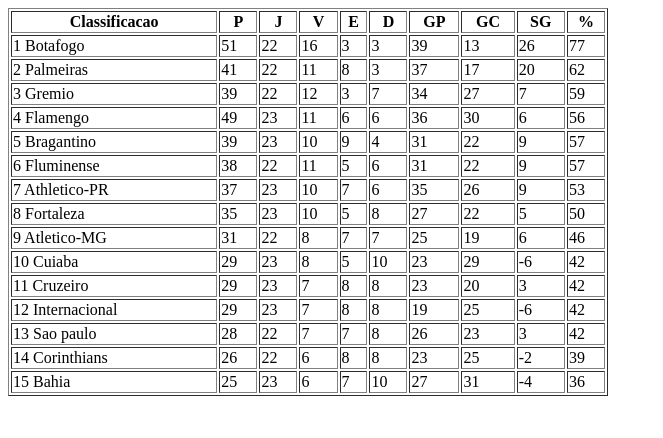
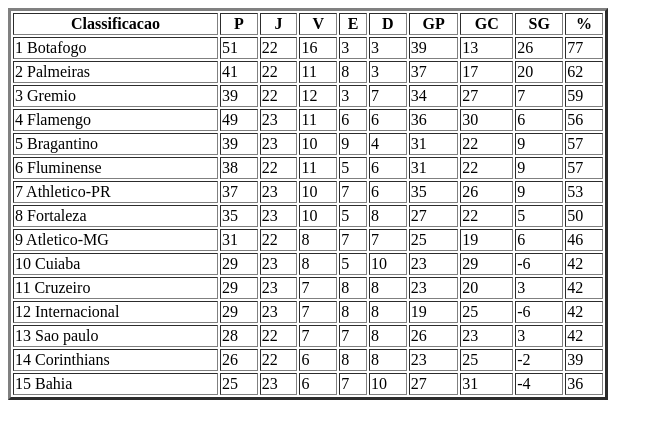
Before and after one commit to Thifj/html1, a plain HTML site: page brasileiro.html in a window 1280 px wide. Shown: the whole page, without its empty margins (0-663 px from the left). Drawn offline with Linux system fonts and the light colour scheme.

Commit message:
Segunda atualizacao da tabela brasileirao

```diff
--- a/brasileiro.html
+++ b/brasileiro.html
@@ -8,7 +8,7 @@
 </head>
 
 <body>
-    <table border="1" width="600">
+    <table border="3" width="600" align="">
         <tr>
             <th>Classificacao</th>
             <th>P</th>
```
